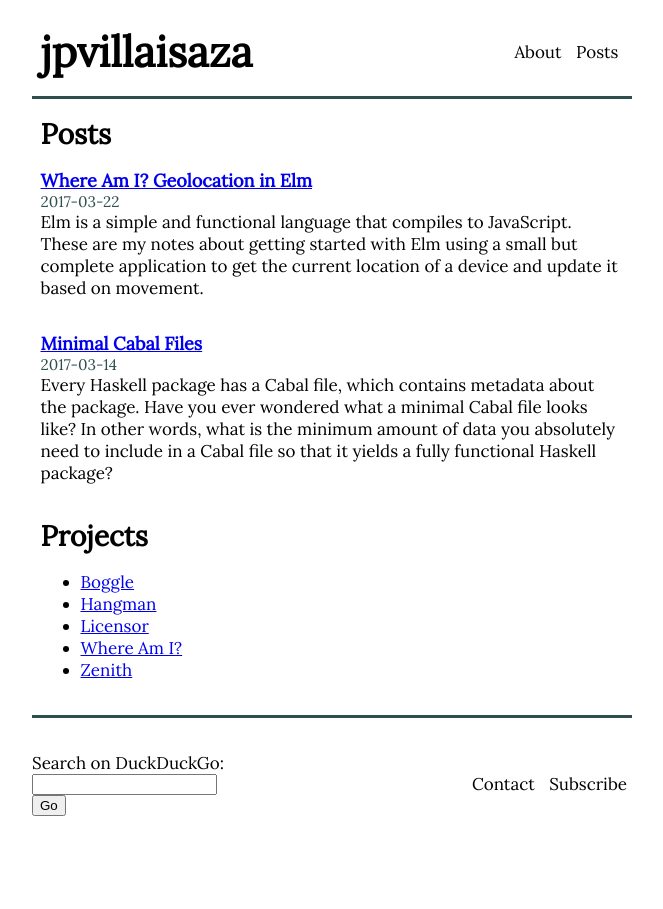
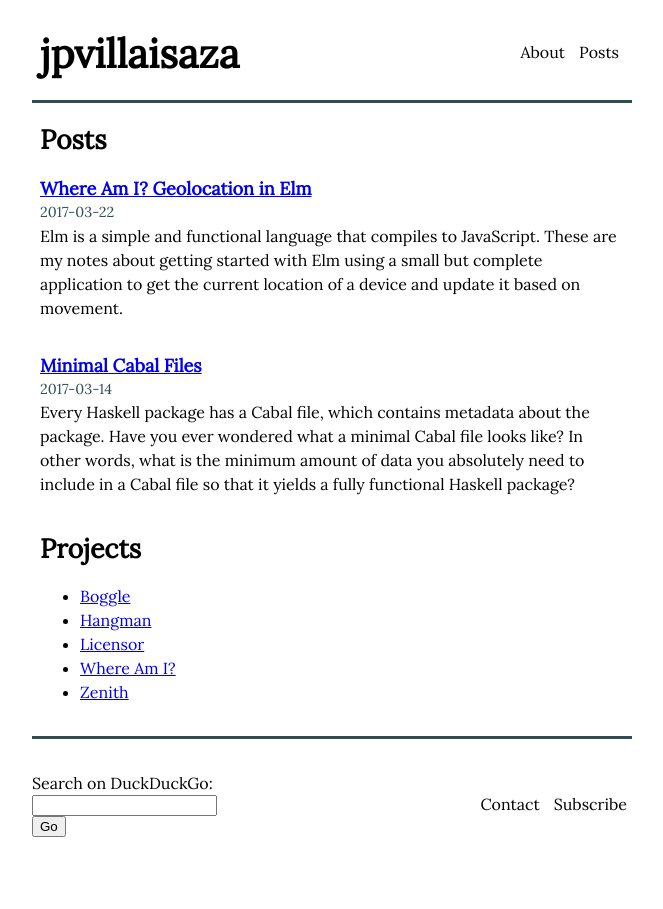
Before and after one commit to jpvillaisaza/jpvillaisaza.github.io, a Jekyll site: the page built from index.html, in a window 1280 px wide. Shown: the whole page, without its empty margins (308-971 px from the left). Built offline with Jekyll 4.4.1, drawn with Linux system fonts in a browser that asks for light colours.

Commit message:
Remove font size from body

```diff
--- a/_sass/main.scss
+++ b/_sass/main.scss
@@ -8,7 +8,7 @@ $color-03: #0e3232;
 
 body {
   font-family: Lora, serif;
-  font-size: 17px;
+  line-height: 1.5;
 }
 
 /* */
```
